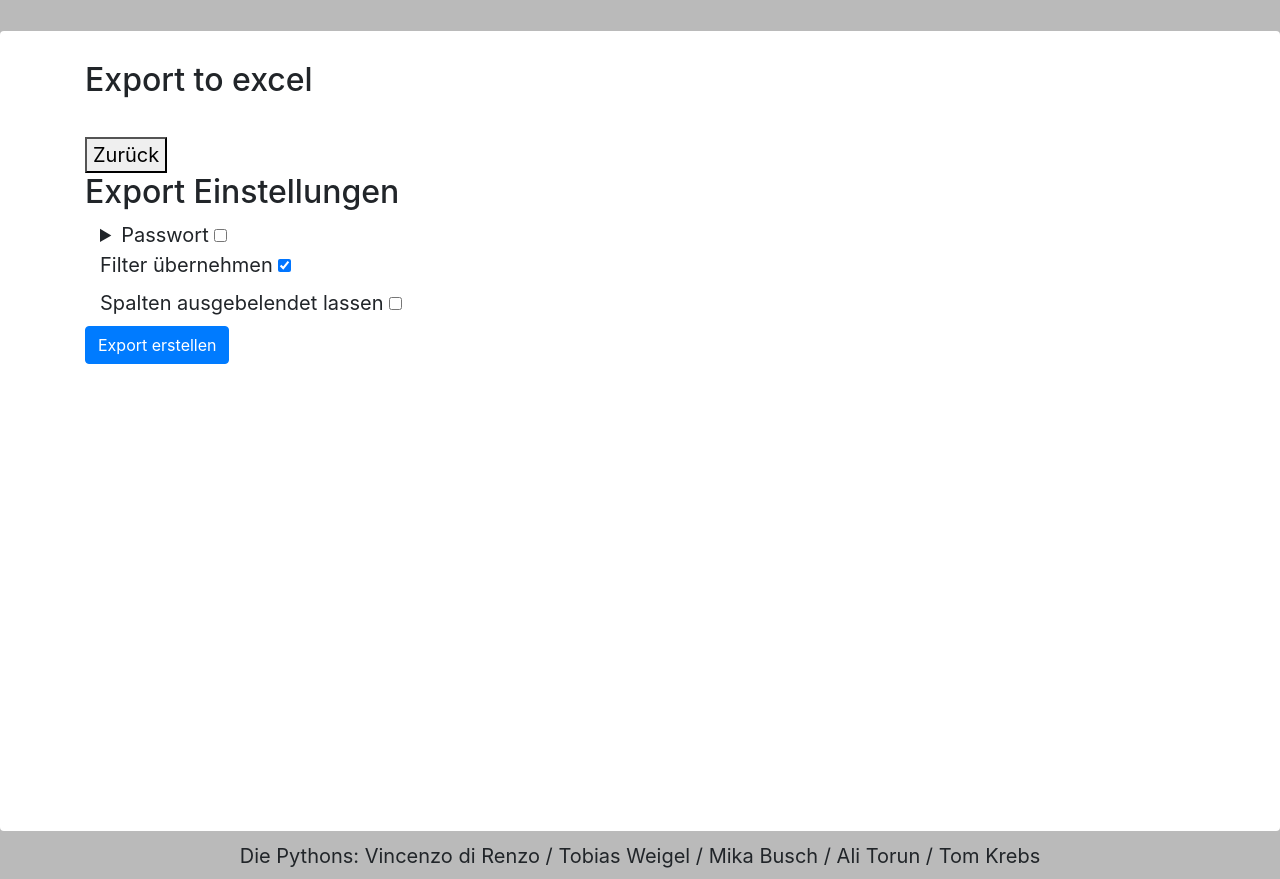
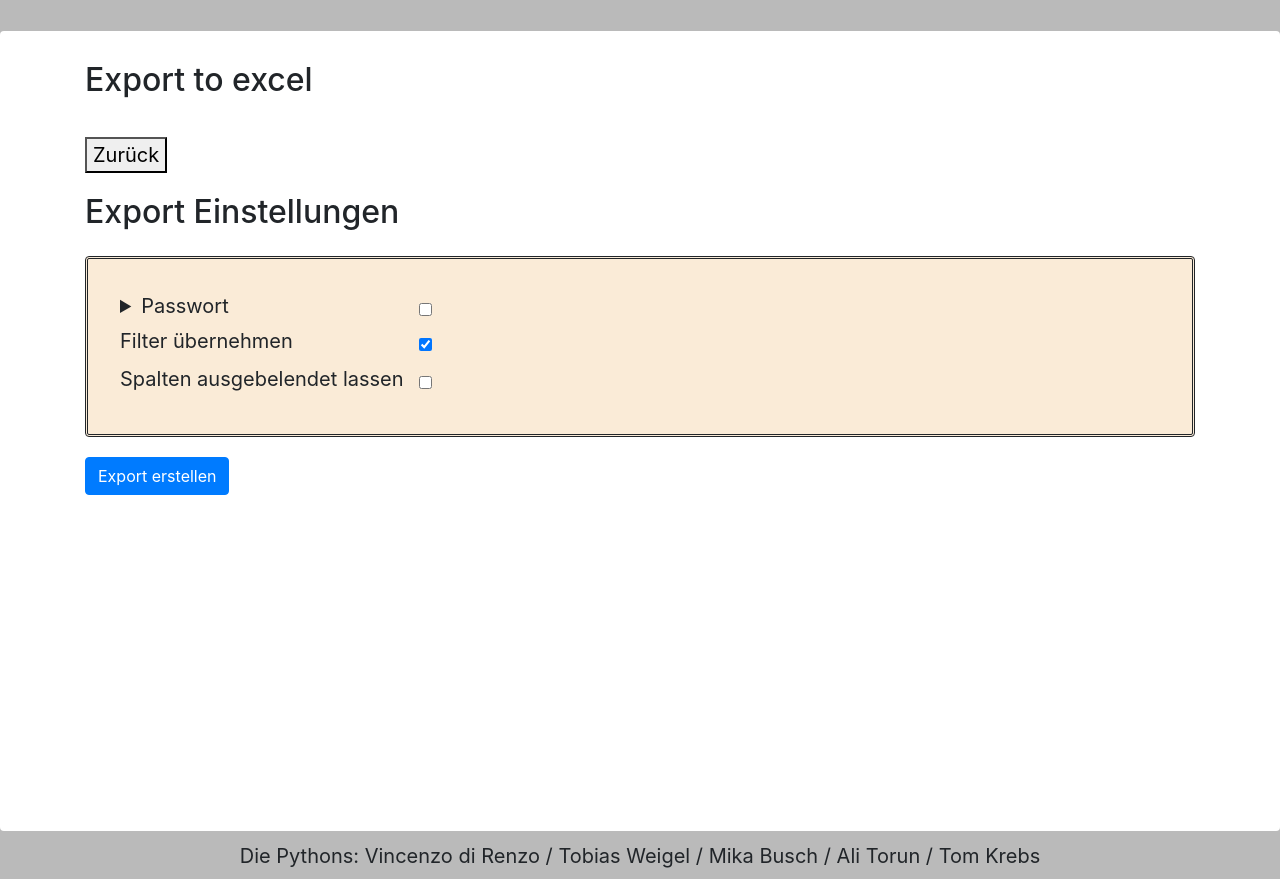
Before and after one commit to BISASAM/Hellekes, a Flask app: page /excel_export in a window 1280 px wide. Shown: the part 154-1033 px from the top of the page. Run offline with Flask 2, Linux system fonts and the light colour scheme; some libraries are stand-ins or nearby versions.

Commit message:
Added Styling for excel export

```diff
--- a/static/css/styles.css
+++ b/static/css/styles.css
@@ -20,11 +20,20 @@ body {
   margin-left: 145px;
 }
 
-#Filterbox {
+#Filterbox, #Settingsbox {
   border-style: double;
   margin-bottom: 0rem;
   background-color: antiquewhite;
   padding: 2rem;
+}
+
+#settings_heading {
+  margin-top: 20px;
+  margin-bottom: 24px;
+}
+
+#Settingsbox details{
+  padding-bottom: 5px;
 }
 
 #Resultbox {
@@ -158,6 +167,8 @@ tr {
 
 #input_div {
   padding: 10px;
+  width: 60%;
+  float:left;
 }
 
 #input_div h2 {
@@ -175,9 +186,45 @@ tr {
   font-weight: bold;
 }
 
+#export_div {
+  padding: 10px;
+  float:right;
+  overflow: hidden;
+}
+
+#export_div h2 {
+  margin-top: 20px;
+}
+
+#exportBtn {
+  margin-top: 10px;
+}
+
+#file_div {
+  overflow: hidden;
+}
+
+#button_div{
+  padding-top: 20px;
+}
+
+#create_export {
+  float: left;
+}
+
+#download_export {
+  float: right;
+}
+
 #smurphingCheck, #signalWordCheck, #corruptionIndexCheck {
   float: right;
   margin-right: 75%;
+  margin-top: 12px;
+}
+
+#password_check, #limit_lines, #include_filter, #include_hidden {
+  float: right;
+  margin-right: 70%;
   margin-top: 12px;
 }
 
```
